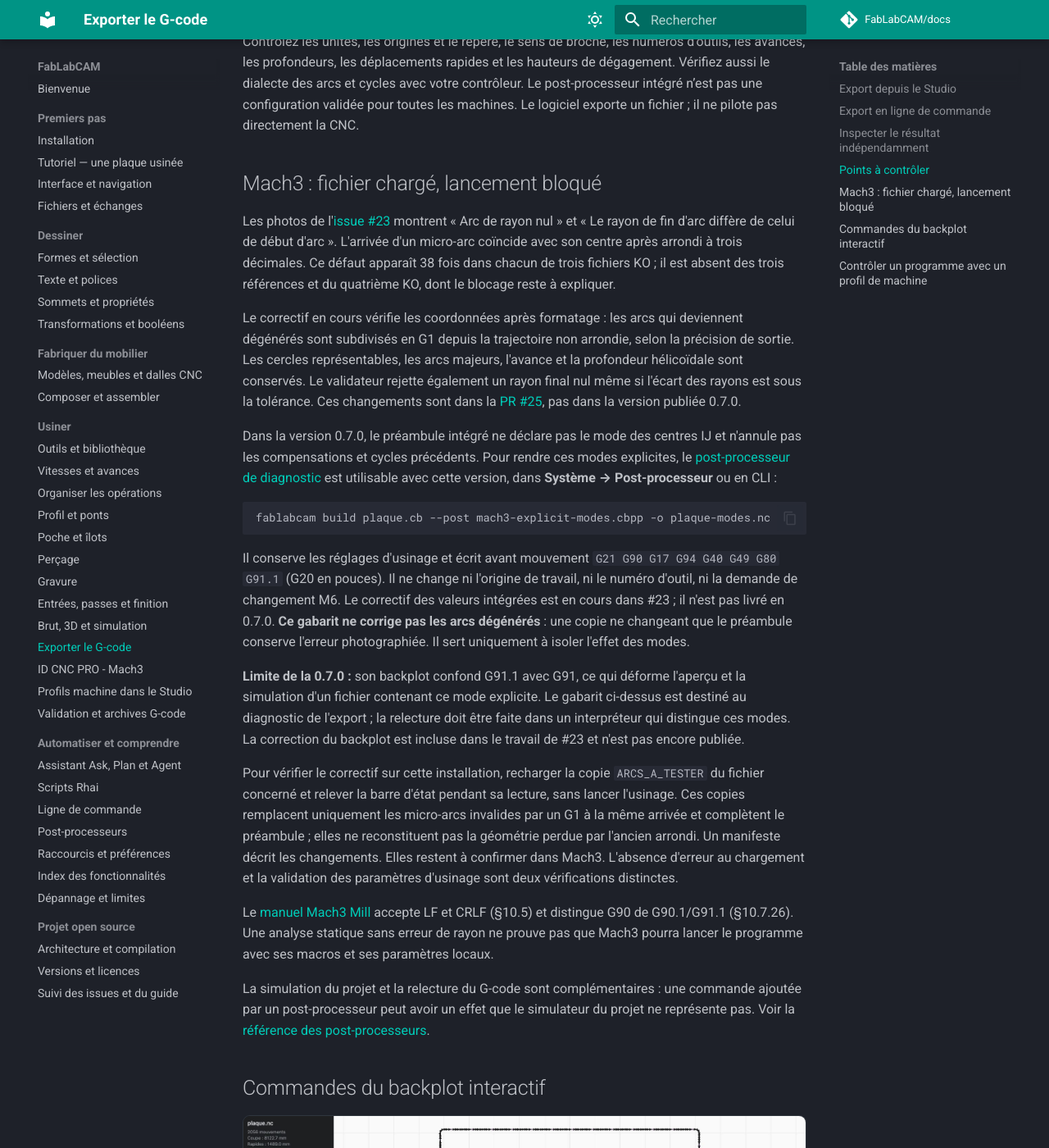
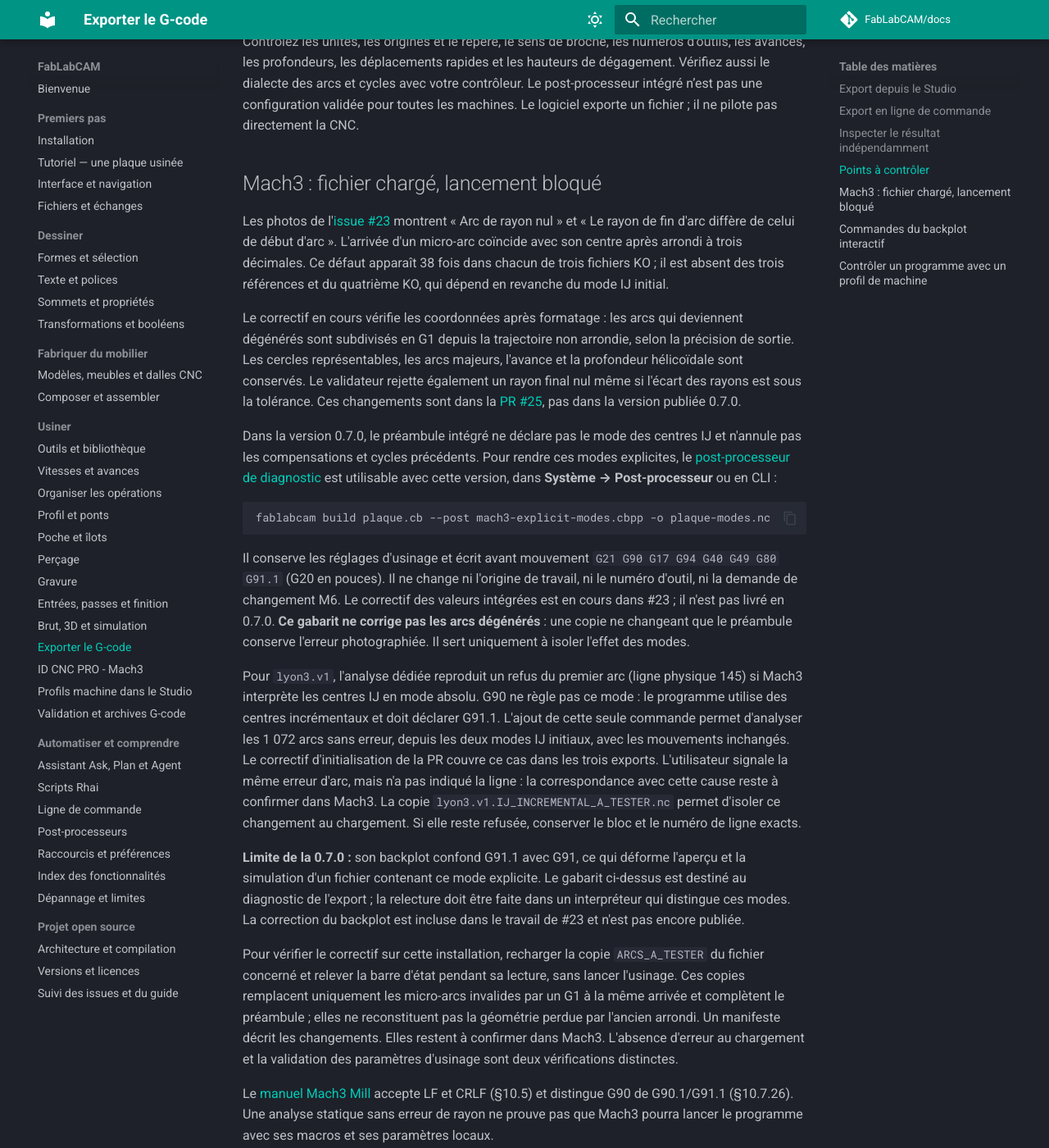
Before and after one commit to FabLabCAM/docs, an MkDocs documentation site: the page built from docs/guide/gcode.md, in a window 1280 px wide and 1400 px high, scrolled down 1592 px. Shown: the whole window at 82% size. Built offline with MkDocs 1.6.1 and Material for MkDocs 9.7.7, drawn with Linux system fonts in a browser that asks for light colours; comment, search, counter and statistics services are not loaded.

Commit message:
docs: document lyon v1 inherited IJ mode diagnosis (#23)

```diff
--- a/docs/guide/gcode.md
+++ b/docs/guide/gcode.md
@@ -53,7 +53,7 @@ Les photos de l'[issue #23](https://github.com/FabLabCAM/core/issues/23) montren
 « Arc de rayon nul » et « Le rayon de fin d'arc diffère de celui de début d'arc ».
 L'arrivée d'un micro-arc coïncide avec son centre après arrondi à trois décimales.
 Ce défaut apparaît 38 fois dans chacun de trois fichiers KO ; il est absent des
-trois références et du quatrième KO, dont le blocage reste à expliquer.
+trois références et du quatrième KO, qui dépend en revanche du mode IJ initial.
 
 Le correctif en cours vérifie les coordonnées après formatage : les arcs qui
 deviennent dégénérés sont subdivisés en G1 depuis la trajectoire non arrondie,
@@ -79,6 +79,17 @@ des valeurs intégrées est en cours dans #23 ; il n'est pas livré en 0.7.0.
 **Ce gabarit ne corrige pas les arcs dégénérés** : une copie ne changeant que
 le préambule conserve l'erreur photographiée. Il sert uniquement à isoler
 l'effet des modes.
+
+Pour `lyon3.v1`, l'analyse dédiée reproduit un refus du premier arc (ligne
+physique 145) si Mach3 interprète les centres IJ en mode absolu. G90 ne règle
+pas ce mode : le programme utilise des centres incrémentaux et doit déclarer
+G91.1. L'ajout de cette seule commande permet d'analyser les 1 072 arcs sans
+erreur, depuis les deux modes IJ initiaux, avec les mouvements inchangés.
+Le correctif d'initialisation de la PR couvre ce cas dans les trois exports.
+L'utilisateur signale la même erreur d'arc, mais n'a pas indiqué la ligne :
+la correspondance avec cette cause reste à confirmer dans Mach3. La copie
+`lyon3.v1.IJ_INCREMENTAL_A_TESTER.nc` permet d'isoler ce changement au chargement.
+Si elle reste refusée, conserver le bloc et le numéro de ligne exacts.
 
 **Limite de la 0.7.0 :** son backplot confond G91.1 avec G91, ce qui déforme
 l'aperçu et la simulation d'un fichier contenant ce mode explicite. Le gabarit
```
Also changed, not shown: docs/reference/fonctionnalites.md (+1 -1 lines), docs/reference/suivi.md (+2 -1 lines), docs/reference/versions.md (+3 -3 lines).
